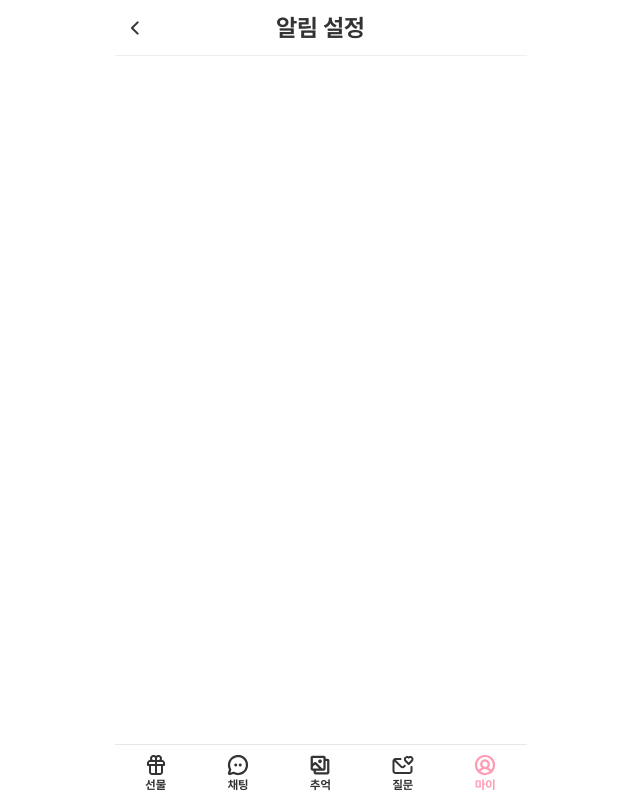
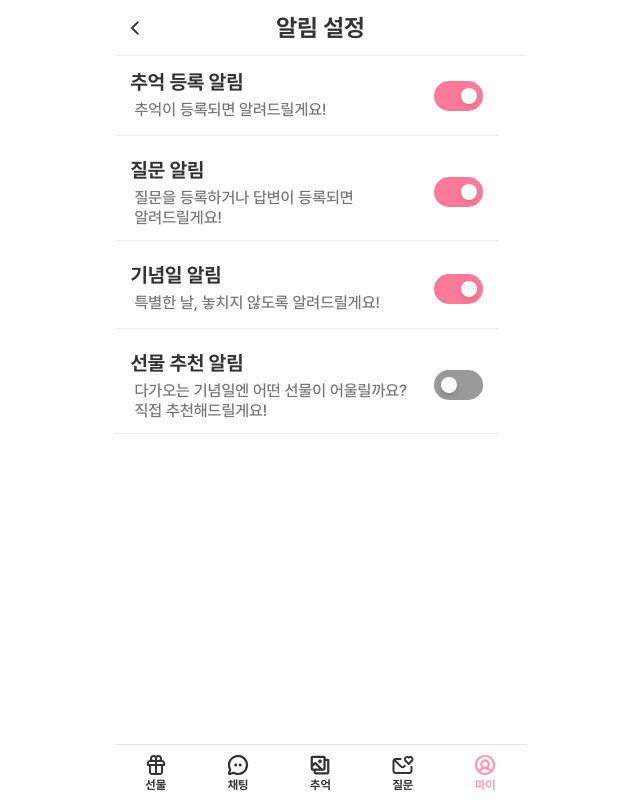
Before and after one commit to LoFin-official/LoFin-FE, a Next.js app: page /my-page/alert in a window 1280 px wide. Shown: the whole page, without its empty margins (312-952 px from the left). Built offline with nearby package versions, Linux system fonts and the light colour scheme.

Commit message:
📝 Update : 알림 페이지 병합

```diff
--- a/src/components/shared/NotificationItem.tsx
+++ b/src/components/shared/NotificationItem.tsx
@@ -1,6 +1,5 @@
 import React from 'react';
 import { useRouter } from 'next/router';
-import { AlertOnIcon, AlertOffIcon } from '@/assets/icons/SvgIcon';
 
 interface NotificationItemProps {
   title: string;
--- a/src/pages/my-page/alert/index.tsx
+++ b/src/pages/my-page/alert/index.tsx
@@ -1,9 +1,41 @@
 import BottomBar from '@/components/shared/BottomBar';
 import Header from '@/components/shared/Header';
-import React, { ReactNode } from 'react';
+import NotificationItem from '@/components/shared/NotificationItem';
+import React, { ReactNode, useState } from 'react';
 
 export default function AlertPage() {
-  return;
+  const [memoryAlert, setMemoryAlert] = useState(true);
+  const [questionAlert, setQuestionAlert] = useState(true);
+  const [anniversaryAlert, setAnniversaryAlert] = useState(true);
+  const [giftAlert, setGiftAlert] = useState(false);
+  return (
+    <div className='w-96 flex flex-col items-start space-y-2'>
+      <NotificationItem
+        title='추억 등록 알림'
+        description='추억이 등록되면 알려드릴게요!'
+        isOn={memoryAlert}
+        onToggle={() => setMemoryAlert((prev) => !prev)}
+      />
+      <NotificationItem
+        title='질문 알림'
+        description='질문을 등록하거나 답변이 등록되면\n알려드릴게요!'
+        isOn={questionAlert}
+        onToggle={() => setQuestionAlert((prev) => !prev)}
+      />
+      <NotificationItem
+        title='기념일 알림'
+        description='특별한 날, 놓치지 않도록 알려드릴게요!'
+        isOn={anniversaryAlert}
+        onToggle={() => setAnniversaryAlert((prev) => !prev)}
+      />
+      <NotificationItem
+        title='선물 추천 알림'
+        description='다가오는 기념일엔 어떤 선물이 어울릴까요?\n직접 추천해드릴게요!'
+        isOn={giftAlert}
+        onToggle={() => setGiftAlert((prev) => !prev)}
+      />
+    </div>
+  );
 }
 
 AlertPage.getLayout = (page: ReactNode) => {
--- a/src/pages/my-page/nnotificationlist.tsx
+++ /dev/null
@@ -1,38 +0,0 @@
-import React, { useState } from 'react';
-import NotificationItem from '@/components/shared/NotificationItem';
-
-export default function NotificationList() {
-  const [memoryAlert, setMemoryAlert] = useState(true);
-  const [questionAlert, setQuestionAlert] = useState(true);
-  const [anniversaryAlert, setAnniversaryAlert] = useState(true);
-  const [giftAlert, setGiftAlert] = useState(false);
-
-  return (
-    <div className='w-96 flex flex-col items-start space-y-2'>
-      <NotificationItem
-        title='추억 등록 알림'
-        description='추억이 등록되면 알려드릴게요!' // 줄바꿈 없음
-        isOn={memoryAlert}
-        onToggle={() => setMemoryAlert((prev) => !prev)}
-      />
-      <NotificationItem
-        title='질문 알림'
-        description='질문을 등록하거나 답변이 등록되면\n알려드릴게요!' // 줄바꿈 포함
-        isOn={questionAlert}
-        onToggle={() => setQuestionAlert((prev) => !prev)}
-      />
-      <NotificationItem
-        title='기념일 알림'
-        description='특별한 날, 놓치지 않도록 알려드릴게요!' // 줄바꿈 없음
-        isOn={anniversaryAlert}
-        onToggle={() => setAnniversaryAlert((prev) => !prev)}
-      />
-      <NotificationItem
-        title='선물 추천 알림'
-        description='다가오는 기념일엔 어떤 선물이 어울릴까요?\n직접 추천해드릴게요!' // 줄바꿈 포함
-        isOn={giftAlert}
-        onToggle={() => setGiftAlert((prev) => !prev)}
-      />
-    </div>
-  );
-}
```
